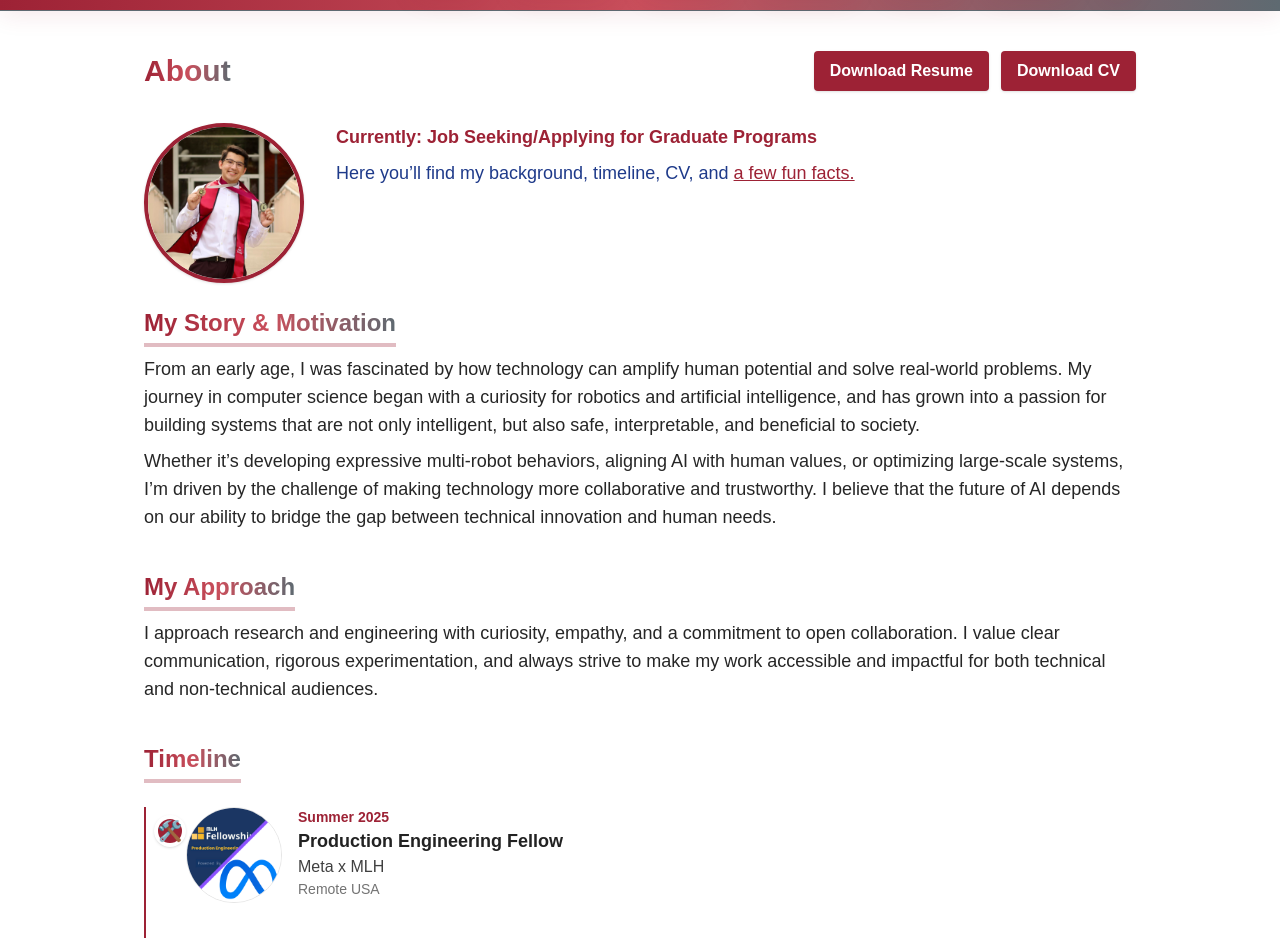
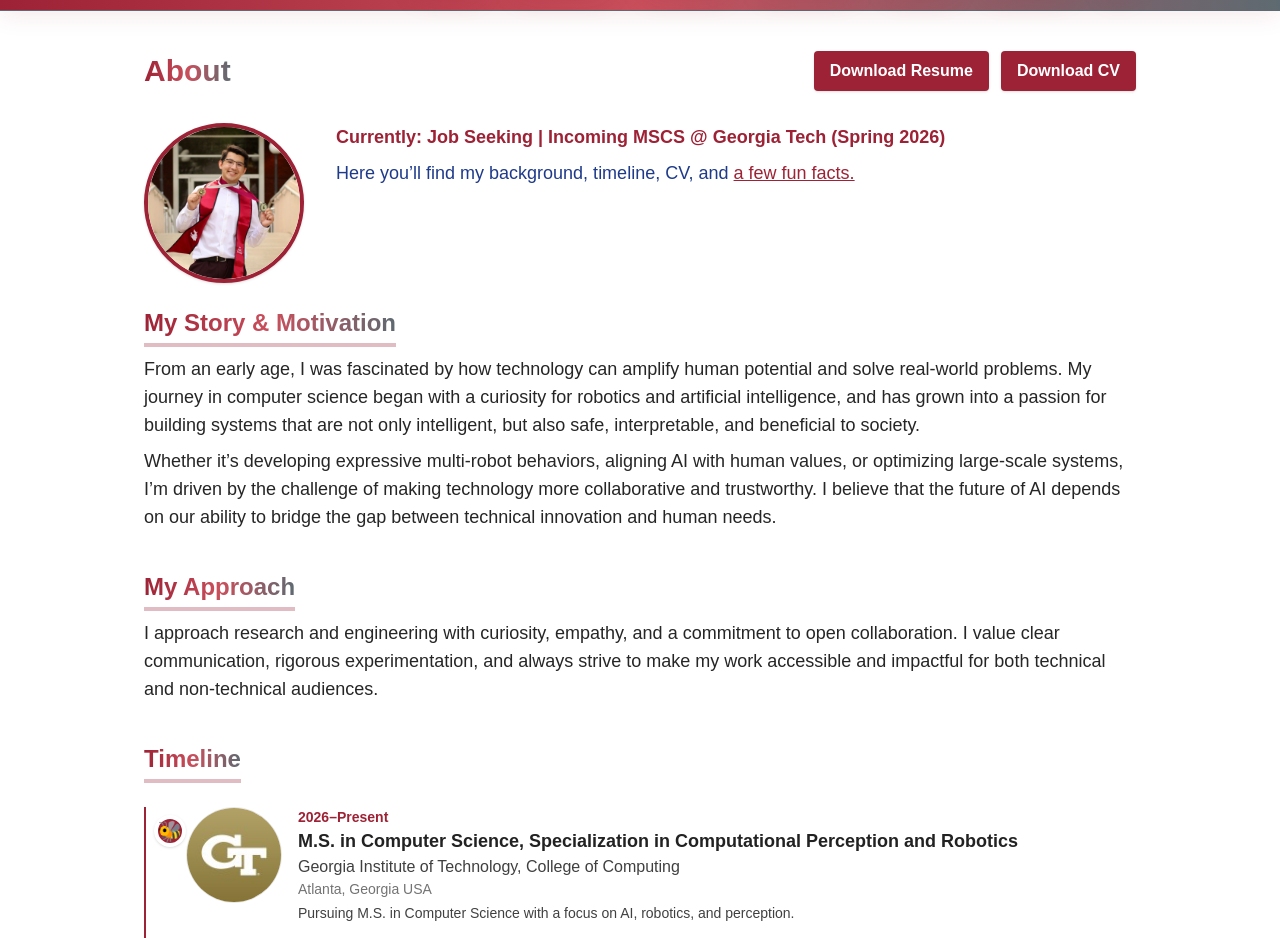
Before and after one commit to ethanvillalovoz/ethanvillalovoz.github.io, a Next.js app: page /about in a window 1280 px wide. Shown: the part 54-992 px from the top of the page. Built offline with nearby package versions, Linux system fonts and the light colour scheme.

Commit message:
Updated Timeline

```diff
--- a/src/app/about/page.tsx
+++ b/src/app/about/page.tsx
@@ -4,6 +4,19 @@ import { motion } from "framer-motion";
 
 // Add icons for each timeline entry (customize as you like)
 const timeline = [
+	{
+		year: "2026–Present",
+		title: "M.S. in Computer Science, Specialization in Computational Perception and Robotics",
+		org: "Georgia Institute of Technology, College of Computing",
+		location: "Atlanta, Georgia USA",
+		logo: "/images/timeline/GT_icon.png",
+		icon: "🐝",
+		description:
+			"Pursuing M.S. in Computer Science with a focus on AI, robotics, and perception.",
+		// activities: [
+
+		// ],
+	},
 	{
 		year: "Summer 2025",
 		title: "Production Engineering Fellow",
@@ -102,7 +115,7 @@ export default function AboutPage() {
 				/>
 				<div className="flex-1">
 					<div className="mb-2 text-primary font-semibold text-base md:text-lg">
-						Currently: Job Seeking/Applying for Graduate Programs
+						Currently: Job Seeking | Incoming MSCS @ Georgia Tech (Spring 2026)
 					</div>
 					<motion.p
 						initial={{ opacity: 0, y: 40 }}
```
Also changed, not shown: public/images/timeline/GT_icon.png (added).
